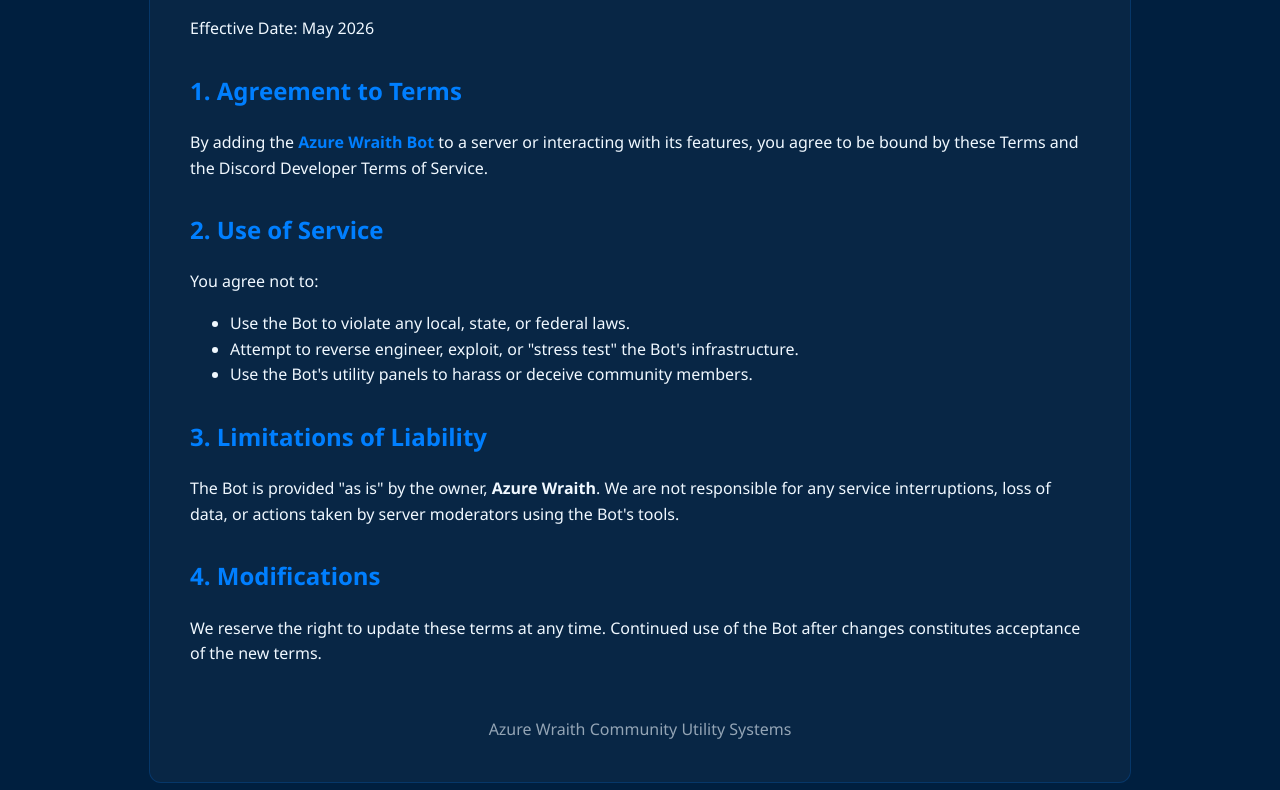
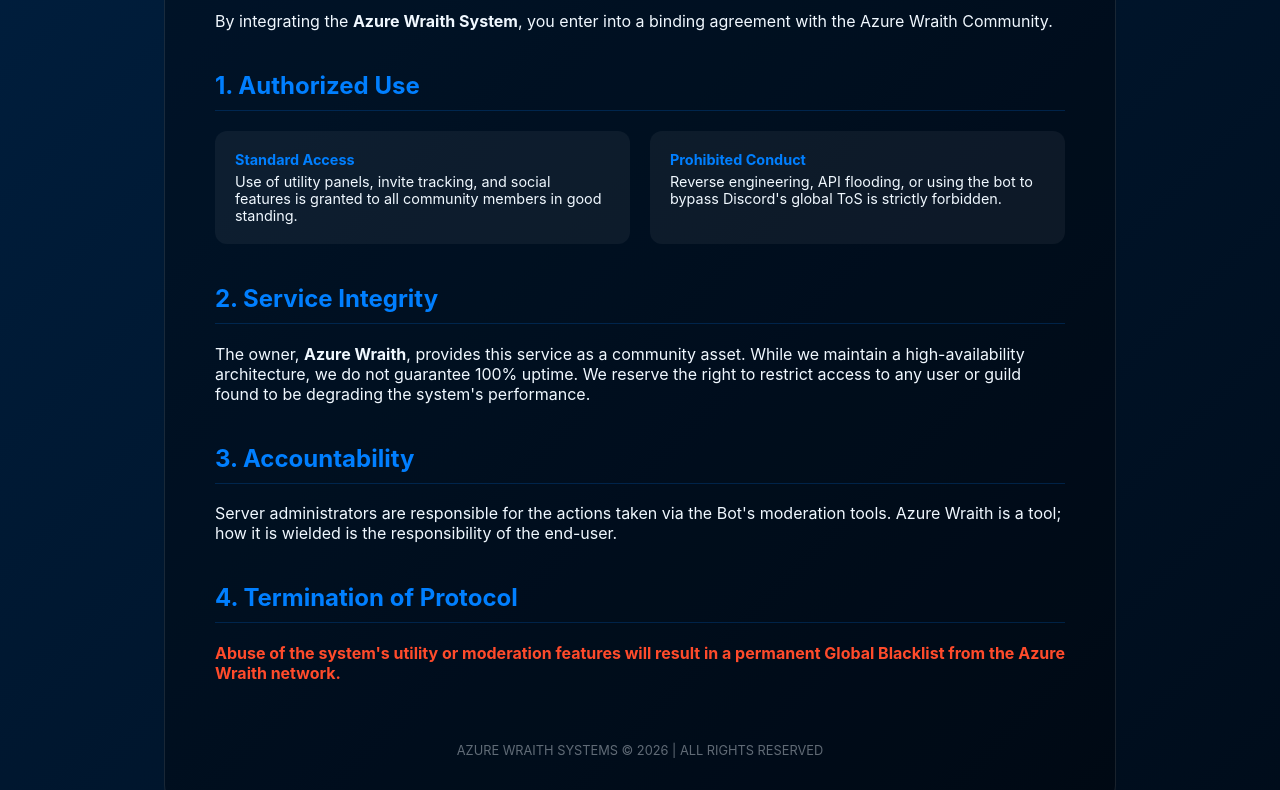
Before and after one commit to azurewraithofficial/AzureWraith-Bot, a plain HTML site: page tos.html in a window 1280 px wide. Shown: the part 191-981 px from the top of the page. Drawn offline with Linux system fonts and the light colour scheme.

Commit message:
Update tos.html

```diff
--- a/tos.html
+++ b/tos.html
@@ -5,38 +5,40 @@
     <meta name="viewport" content="width=device-width, initial-scale=1.0">
     <title>Terms of Service | Azure Wraith</title>
     <style>
-        :root { --void: #001F3F; --azure: #F0F8FF; --wraith: #007FFF; }
-        body { background-color: var(--void); color: var(--azure); font-family: 'Segoe UI', Tahoma, Geneva, Verdana, sans-serif; line-height: 1.6; margin: 0; padding: 20px; }
-        .wrapper { max-width: 900px; margin: 40px auto; background: rgba(255, 255, 255, 0.03); padding: 40px; border-radius: 12px; border: 1px solid rgba(0, 127, 255, 0.2); }
-        h1 { color: var(--wraith); border-bottom: 2px solid var(--wraith); padding-bottom: 10px; }
-        h2 { color: var(--wraith); margin-top: 30px; }
-        .highlight { color: var(--wraith); font-weight: bold; }
+        :root { --void: #000c1a; --wraith-blue: #007FFF; --azure: #F0F8FF; }
+        body { background: linear-gradient(135deg, #001F3F 0%, #000c1a 100%); color: var(--azure); font-family: 'Inter', sans-serif; padding: 40px 20px; }
+        .container { max-width: 850px; margin: auto; background: rgba(0,0,0,0.3); padding: 50px; border-radius: 24px; border: 1px solid rgba(240, 248, 255, 0.1); }
+        h1 { color: var(--azure); font-size: 2.5rem; border-left: 8px solid var(--wraith-blue); padding-left: 20px; }
+        h2 { color: var(--wraith-blue); margin-top: 40px; border-bottom: 1px solid rgba(0, 127, 255, 0.2); padding-bottom: 10px; }
+        .grid { display: grid; grid-template-columns: 1fr 1fr; gap: 20px; margin-top: 20px; }
+        .card { background: rgba(255,255,255,0.05); padding: 20px; border-radius: 12px; font-size: 0.9rem; }
+        .card b { color: var(--wraith-blue); display: block; margin-bottom: 5px; }
+        .warning { color: #ff4b2b; font-weight: bold; }
     </style>
 </head>
 <body>
-    <div class="wrapper">
+    <div class="container">
         <h1>Terms of Service</h1>
-        <p>Effective Date: May 2026</p>
+        <p>By integrating the <strong>Azure Wraith System</strong>, you enter into a binding agreement with the Azure Wraith Community.</p>
 
-        <h2>1. Agreement to Terms</h2>
-        <p>By adding the <span class="highlight">Azure Wraith Bot</span> to a server or interacting with its features, you agree to be bound by these Terms and the Discord Developer Terms of Service.</p>
+        <h2>1. Authorized Use</h2>
+        <div class="grid">
+            <div class="card"><b>Standard Access</b> Use of utility panels, invite tracking, and social features is granted to all community members in good standing.</div>
+            <div class="card"><b>Prohibited Conduct</b> Reverse engineering, API flooding, or using the bot to bypass Discord's global ToS is strictly forbidden.</div>
+        </div>
 
-        <h2>2. Use of Service</h2>
-        <p>You agree not to:
-            <ul>
-                <li>Use the Bot to violate any local, state, or federal laws.</li>
-                <li>Attempt to reverse engineer, exploit, or "stress test" the Bot's infrastructure.</li>
-                <li>Use the Bot's utility panels to harass or deceive community members.</li>
-            </ul>
-        </p>
+        <h2>2. Service Integrity</h2>
+        <p>The owner, <strong>Azure Wraith</strong>, provides this service as a community asset. While we maintain a high-availability architecture, we do not guarantee 100% uptime. We reserve the right to restrict access to any user or guild found to be degrading the system's performance.</p>
 
-        <h2>3. Limitations of Liability</h2>
-        <p>The Bot is provided "as is" by the owner, <strong>Azure Wraith</strong>. We are not responsible for any service interruptions, loss of data, or actions taken by server moderators using the Bot's tools.</p>
+        <h2>3. Accountability</h2>
+        <p>Server administrators are responsible for the actions taken via the Bot's moderation tools. Azure Wraith is a tool; how it is wielded is the responsibility of the end-user.</p>
 
-        <h2>4. Modifications</h2>
-        <p>We reserve the right to update these terms at any time. Continued use of the Bot after changes constitutes acceptance of the new terms.</p>
+        <h2>4. Termination of Protocol</h2>
+        <p class="warning">Abuse of the system's utility or moderation features will result in a permanent Global Blacklist from the Azure Wraith network.</p>
 
-        <div style="text-align: center; margin-top: 50px; opacity: 0.6;">Azure Wraith Community Utility Systems</div>
+        <div style="text-align: center; margin-top: 60px; opacity: 0.4; font-size: 0.8rem;">
+            AZURE WRAITH SYSTEMS &copy; 2026 | ALL RIGHTS RESERVED
+        </div>
     </div>
 </body>
 </html>
```
